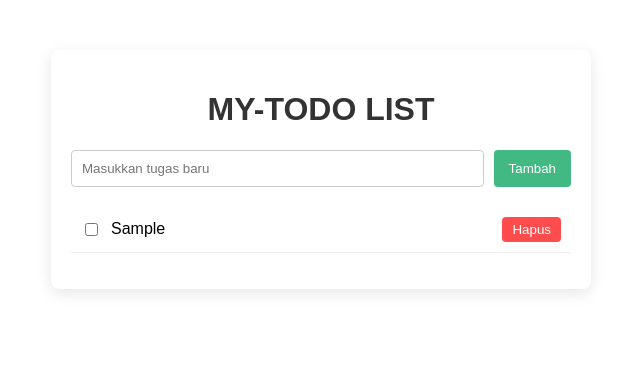
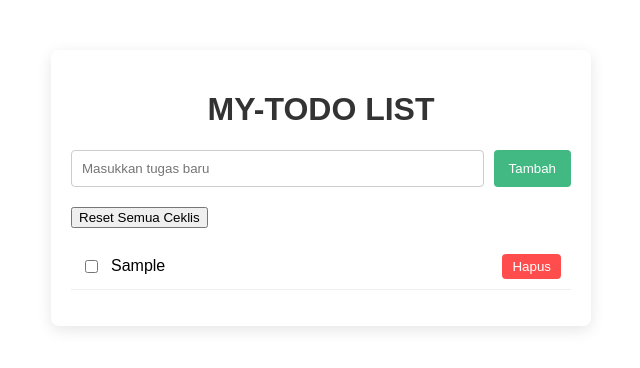
Before and after one commit to siwhitedust/vue_todo, a Vue app: page / in a window 1280 px wide. Both pictures are taken after typing "Sample" into the empty fields and a click on the button "Tambah". Shown: the top 368 px of the page, without its empty margins (319-959 px from the left). Built offline with nearby package versions, Linux system fonts and the light colour scheme.

Commit message:
menambahkan reset

```diff
--- a/src/App.vue
+++ b/src/App.vue
@@ -20,6 +20,12 @@ const removeTodo = (id) => {
   todos.value = todos.value.filter(todo => todo.id !== id)
 }
 
+const removeAllCeklis = () => {
+  todos.value.forEach(todo => {
+    todo.done = false
+  });
+}
+
 watch(todos, (newVal) => {
   localStorage.setItem('todos', JSON.stringify(newVal))
 }, {deep:true})
@@ -33,6 +39,10 @@ watch(todos, (newVal) => {
     <input type="text" v-model="newTodo" placeholder="Masukkan tugas baru">
     <button type="submit">Tambah</button>
   </form>
+
+  <div v-if="todos.length > 0" class="action-bar">
+      <button @click="resetAllCeklis" class="reset-btn">Reset Semua Ceklis</button>
+    </div>
 
   <ul class="todo-list">
     <li v-if="todos.length===0" class="empty-state">
```
